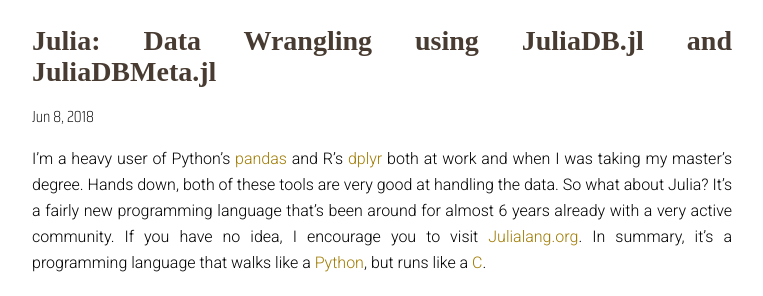
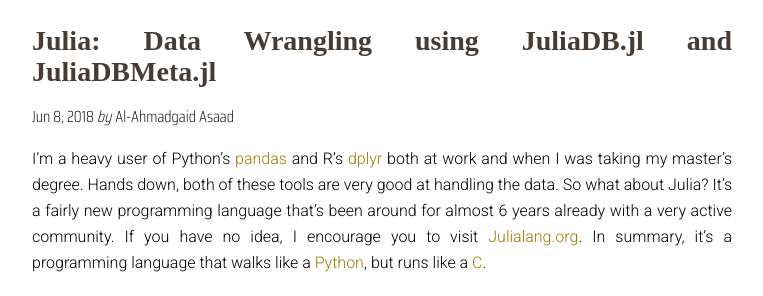
Before and after one commit to estadistika/estadistika.github.io, a Jekyll site: the page built from _posts/2018-6-8-Julia-Introduction-to-Data-Wrangling.md, in a window 1280 px wide. Shown: the part 154-450 px from the top of the page, without its empty margins (258-1021 px from the left). Built offline with Jekyll 4.4.1, drawn with Linux system fonts in a browser that asks for light colours; nearby versions of some CDN libraries; some web fonts are replaced; comment, search, counter and statistics services are not loaded.

Commit message:
added author for blog post

```diff
--- a/_layouts/post.html
+++ b/_layouts/post.html
@@ -9,8 +9,8 @@
             <time datetime="{{ page.date | date_to_xmlschema }}" itemprop="datePublished">
                 {% assign date_format = site.minima.date_format | default: "%b %-d, %Y" %} {{ page.date | date: date_format }}
             </time>
-            {% if page.author %} •
-            <span itemprop="author" itemscope itemtype="http://schema.org/Person">
+            {% if page.author %} <i><span class="author-name">by</span></i>
+            <span class="author-name" itemprop="author" itemscope itemtype="http://schema.org/Person">
                 <span itemprop="name">{{ page.author }}</span>
             </span>
             {% endif %}
--- a/_posts/2018-6-8-Julia-Introduction-to-Data-Wrangling.md
+++ b/_posts/2018-6-8-Julia-Introduction-to-Data-Wrangling.md
@@ -4,6 +4,7 @@
 date:   2018-6-8 12:00:00 +0800
 categories: Data Analyses Wrangling Julia Programming Packages
 comments: true
+author: Al-Ahmadgaid Asaad
 tag: julia
 ---
 I'm a heavy user of Python's [pandas](https://pandas.pydata.org/) and R's [dplyr](https://cran.r-project.org/web/packages/dplyr/index.html) both at work and when I was taking my master's degree. Hands down, both of these tools are very good at handling the data. So what about Julia? It's a fairly new programming language that's been around for almost 6 years already with a very active community. If you have no idea, I encourage you to visit [Julialang.org](http://julialang.org/). In summary, it's a programming language that walks like a [Python](https://www.python.org/), but runs like a [C](https://en.wikipedia.org/wiki/C_%28programming_language%29).
--- a/_sass/stylesheets/partials/_main-content.scss
+++ b/_sass/stylesheets/partials/_main-content.scss
@@ -148,7 +148,7 @@
             margin: 50px 0 0 0;
         }
 
-        span.post-meta, time, div.rss-subscribe, div.pagination {
+        span.post-meta, time, div.rss-subscribe, div.pagination, span.author-name {
             font-family: $font-post-meta, sans-serif;
             font-size: $font-size-post-meta;
         }
```
Also changed, not shown: _posts/2018-10-14-Introduction-to-Bayesian-Linear-Regression.md (+1 -0 lines), _posts/2018-10-30-Introduction-to-Web-Scraping-Julia.md (+1 -0 lines), 5 other files.
